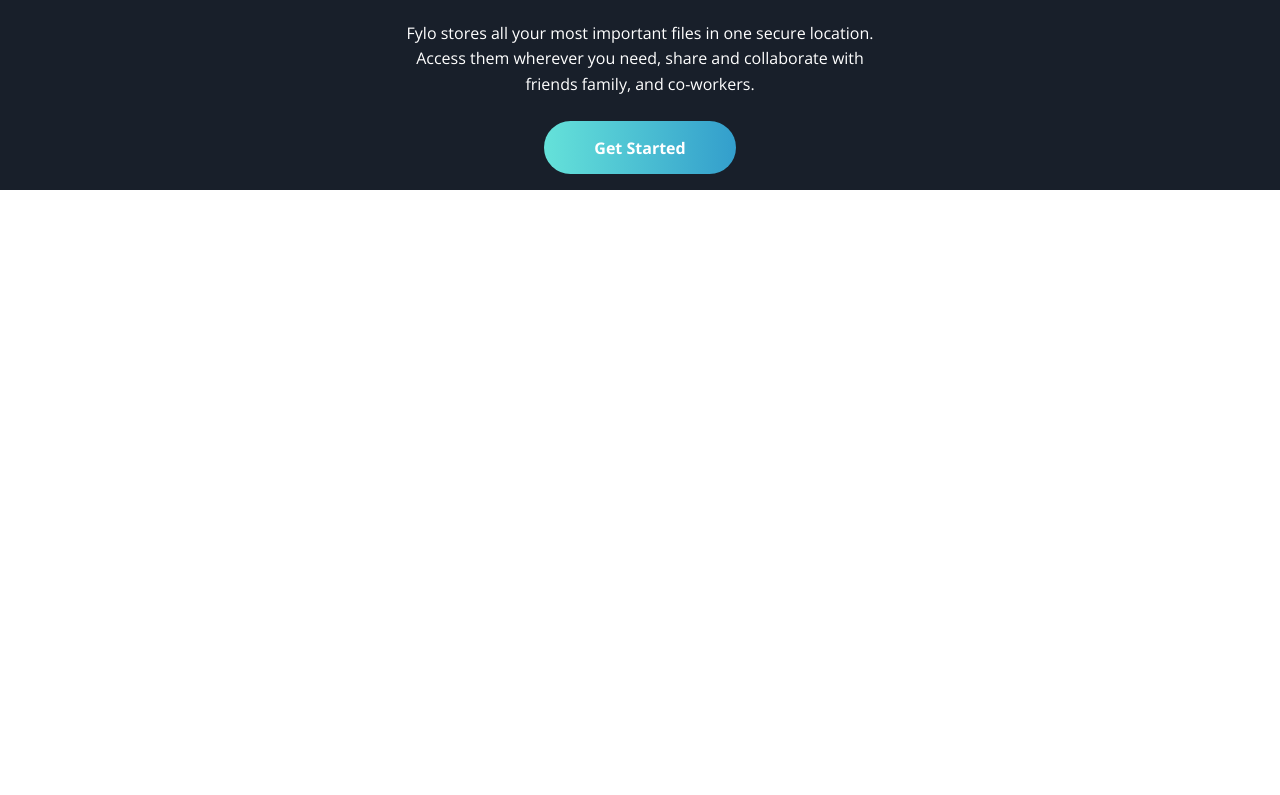
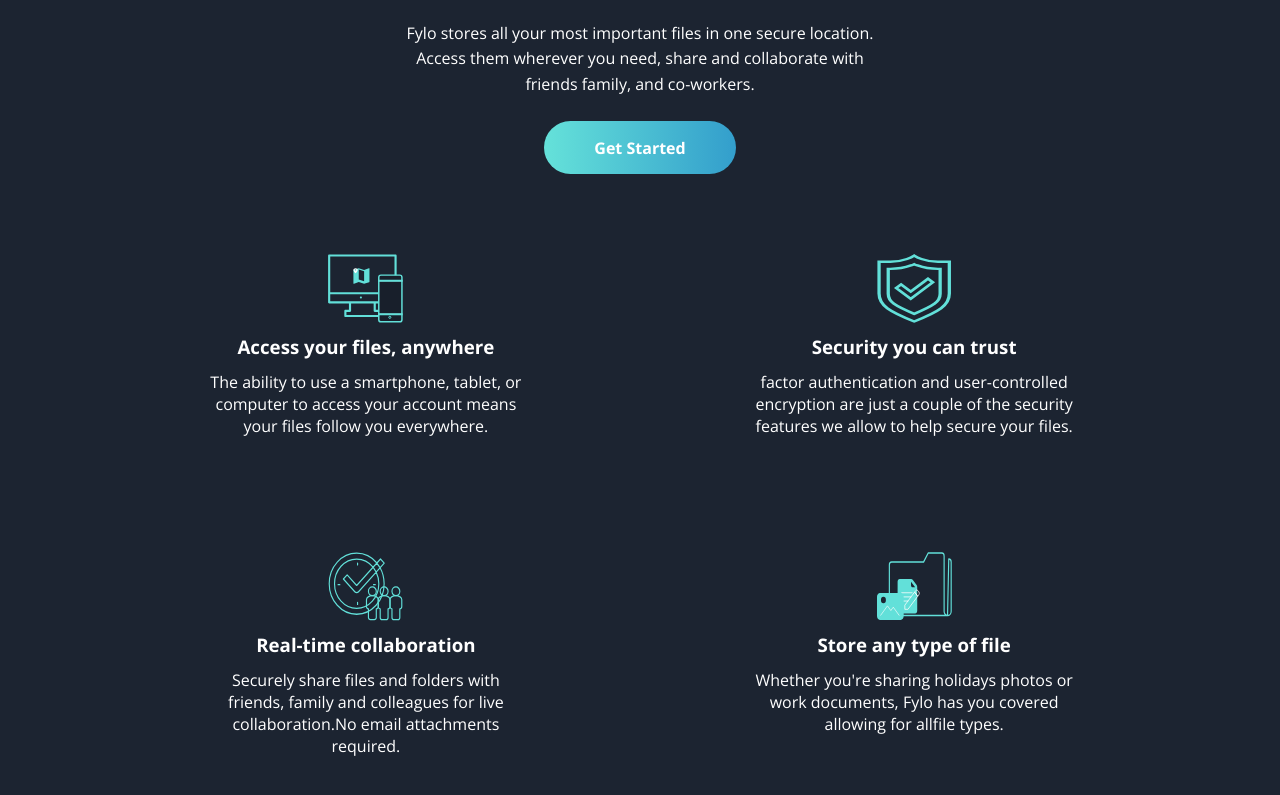
Before and after one commit to sergiohdljr/fylo-landing-page-react, a React (Create React App) app: page / in a window 1280 px wide. Shown: the part 567-1362 px from the top of the page. Before the commit the page ends 800 px from the top, so only its background shows below. Built offline with nearby package versions, Linux system fonts and the light colour scheme.

Commit message:
cards section

```diff
--- /dev/null
+++ b/src/componentes/benefits-section/benefits-section.css
@@ -0,0 +1,7 @@
+.section-Container{
+    width: 90%;
+    display: flex;
+    flex-wrap: wrap;
+    justify-content: space-evenly;
+    gap: 1rem;
+}
--- /dev/null
+++ b/src/componentes/benefits-section/benefits-section.js
@@ -0,0 +1,22 @@
+import './benefits-section.css'
+import CardBenefit, { benefitsData } from '../cards/card-benefit';
+
+const BenefitsSection = () => {
+    return(
+    <section className='section-Container'>
+        {benefitsData.map((data, index) => {
+            return (
+              <CardBenefit
+                key={index}
+                pic={data.pic}
+                benefit={data.benefit}
+                description={data.description}
+              />
+            );
+          })}
+    </section>
+    )
+}
+
+
+export default BenefitsSection
--- a/src/componentes/botao-principal/botao.css
+++ b/src/componentes/botao-principal/botao.css
@@ -18,9 +18,10 @@
     font-size: 1rem;
     color: var(--White);
     cursor: pointer;
-    transition:3ms ease-in;
+    transition:3ms ease-in-out;
 }
 
 .botao-principal:hover{
-    opacity: 75%;
+    /* opacity: 75%; */
+    background-image: linear-gradient(to left,var(--Cyan),var(--Blue));
 }
--- /dev/null
+++ b/src/componentes/cards/card-benefit.css
@@ -0,0 +1,45 @@
+.card-benefit{
+    margin-top: 2rem;
+    width: 40%;
+    height: 250px;
+    display: flex;
+    flex-direction: column;
+    gap: 0.5rem;
+    align-items: center;
+}
+
+.card-benefit>figure{
+    width: 4.7rem;
+    height: 4.3rem;
+}
+
+figure>.card-icon{
+    width: 100%;
+    height: 100%;
+}
+
+.card-titulo{
+    color: var(--White);
+    text-align: center;
+    line-height: 2rem;
+
+}
+
+.card-span{
+    color: var(--White);
+    text-align: center;
+    width: 70%;
+    min-width: 319px;
+}
+
+@media (max-width: 768px) {
+
+.card-benefit{
+    margin-top: 0;
+    width: 100%;
+ }
+
+ .card-span{
+    max-width: 250px;
+ }
+}
--- /dev/null
+++ b/src/componentes/cards/card-benefit.js
@@ -0,0 +1,43 @@
+import "./card-benefit.css";
+
+export const benefitsData = [
+  {
+    pic: "./imagens/icon-access-anywhere.svg",
+    benefit: "Access your files, anywhere",
+    description:
+      "The ability to use a smartphone, tablet, or computer to access your account means your files follow you everywhere.",
+  },
+  {
+    pic: "./imagens/icon-security.svg",
+    benefit: "Security you can trust",
+    description:
+      "factor authentication and user-controlled encryption are just a couple of the security features we allow to help secure your files.",
+  },
+  {
+    pic: "./imagens/icon-collaboration.svg",
+    benefit: "Real-time collaboration",
+    description:
+      "Securely share files and folders with friends, family and colleagues for live collaboration.No email attachments required.",
+  },
+  {
+    pic: "./imagens/icon-any-file.svg",
+    benefit: "Store any type of file",
+    description:
+      "Whether you're sharing holidays photos or work documents, Fylo has you covered allowing for allfile types.",
+  },
+];
+
+const CardBenefit = ({pic,benefit,description}) => {
+  return (
+    <div className="card-benefit">
+      <figure>
+        <img className="card-icon" src={pic} alt="" srcSet="" />
+      </figure>
+      <h3 className="card-titulo">{benefit}</h3>
+      <span className="card-span ">{description}</span>
+    </div>
+  );
+};
+
+
+export default CardBenefit;
--- a/src/componentes/header/header.css
+++ b/src/componentes/header/header.css
@@ -1,5 +1,5 @@
 .header{
-    background-color:var(--Main-background);
+    background-color:var(--Intro-and-email-background);
     width: 100%;
     height: 120px;
     display: flex;
@@ -53,7 +53,7 @@
 @media (max-width: 575px) {
 
 .header{
-    height: 80px;
+    height: 100px;
 }
 
 .logo{
--- a/src/componentes/intro-section/intro-section.css
+++ b/src/componentes/intro-section/intro-section.css
@@ -1,11 +1,12 @@
 * {
-  font-family: 'Open Sans';
+  font-family: 'Open Sans', sans-serif;
 }
 
 .intro-section {
   width: 60%;
   height: auto;
   margin-top: 2rem;
+  margin-bottom: 2rem;
   display: flex;
   flex-direction: column;
   gap: 1.5rem;
--- a/src/componentes/main/main.css
+++ b/src/componentes/main/main.css
@@ -1,6 +1,12 @@
 .main{
     width: 100%;
-    background-color: var(--Main-background);
+    background-color: var(--Intro-and-email-background);
+    /* background-image: url('../../../public/imagens/bg-curvy-desktop.svg');  */
+    background-position: center;
+    background-repeat: no-repeat;
+    background-size: 100%;
     display: flex;
+    flex-direction: column;
+    align-items: center;
     justify-content: center;
 }
--- a/src/componentes/main/main.js
+++ b/src/componentes/main/main.js
@@ -1,12 +1,16 @@
+import BenefitsSection from "../benefits-section/benefits-section";
 import IntroSection from "../intro-section/intro-section";
 import "./main.css";
 
+
+
 const Main = () =>{
-    return(
-        <main className="main">
-            <IntroSection/>
-        </main>
-    )
+    return (
+      <main className="main">
+        <IntroSection />
+        <BenefitsSection />
+      </main>
+    );
 }
 
 export default Main ;
```
